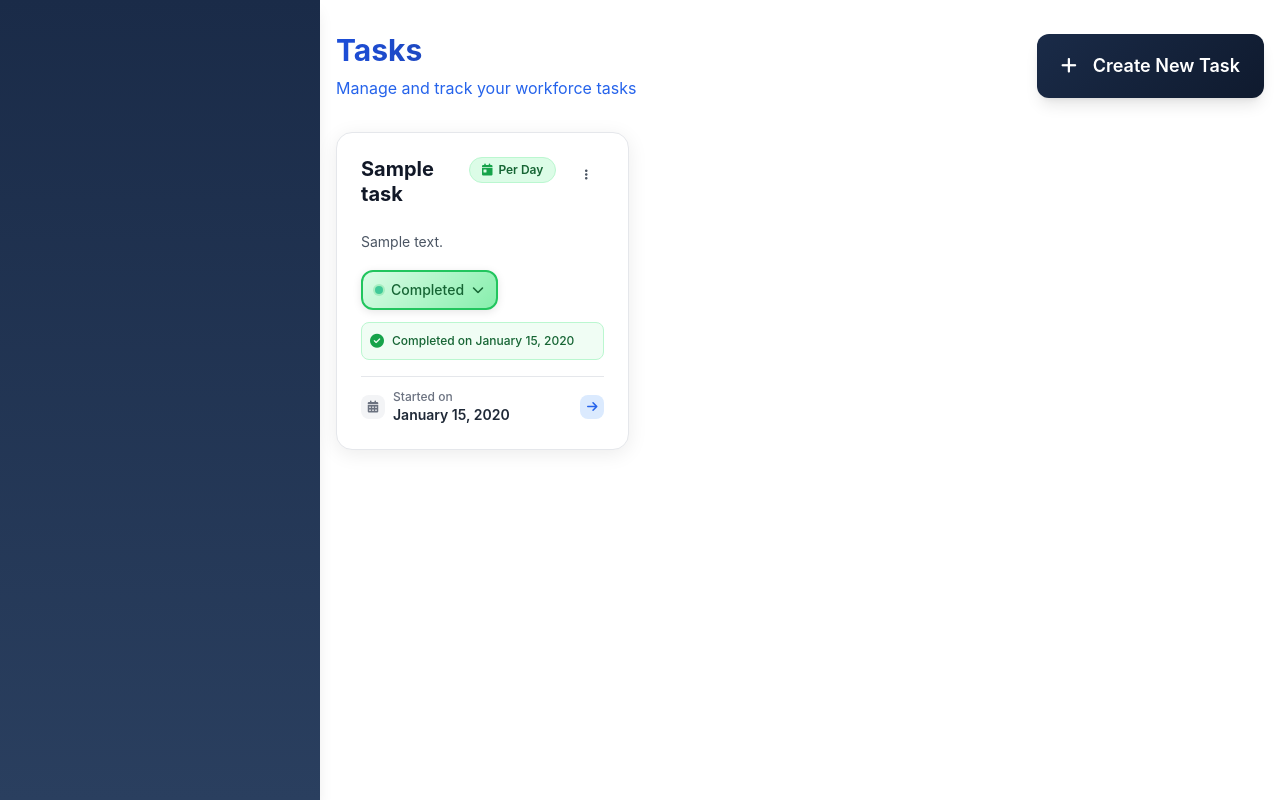
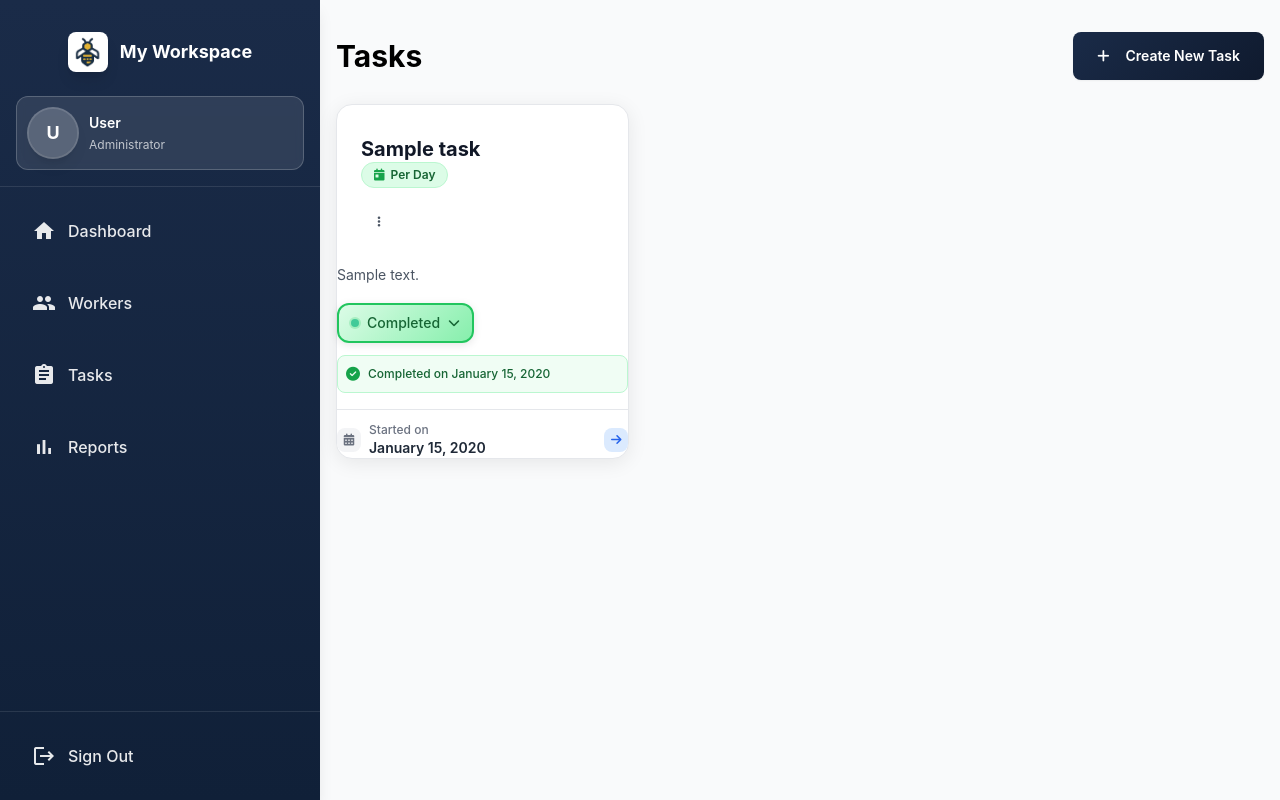
Before and after one commit to markmwape/Casual-Worker-Manager_Company-Setup-Form, a Flask app: template templates/tasks.html in a window 1280 px wide. Run offline with Flask 3, Linux system fonts and the light colour scheme; tables that the repository leaves empty hold one stand-in row (values such as "Sample post"); the template is opened without the code that fills it: values that come from a table or form of the project are taken from there, most other values are stand-ins (such as "Sample title", 1, 10 or a date in 2020); some libraries are stand-ins or nearby versions.

Commit message:
fix: Simplify tasks page layout by removing unnecessary container and improving header structure

```diff
--- a/templates/tasks.html
+++ b/templates/tasks.html
@@ -5,12 +5,6 @@
 {% block head %}
 <style>
     /* Task-specific styles */
-    .tasks-container {
-        background: #ffffff;
-        min-height: 100vh;
-        width: 100%;
-    }
-
     .task-card {
         transition: all 0.3s cubic-bezier(0.4, 0, 0.2, 1);
         border: 1px solid rgba(255, 255, 255, 0.2);
@@ -120,30 +114,26 @@
         </svg>
     </label>
 </div>
-
-<div class="tasks-container">
-    <div class="container mx-auto px-4 py-8 max-w-6xl">
-        <!-- Desktop header and actions -->
-        <div class="flex flex-col sm:flex-row sm:justify-between sm:items-center gap-4 mb-8">
-            <div>
-                <h1 class="text-3xl font-bold bg-gradient-to-r from-blue-700 to-blue-900 bg-clip-text text-transparent mb-2">Tasks</h1>
-                <p class="text-blue-600">Manage and track your workforce tasks</p>
-            </div>
-            <button onclick="openAddTaskModal()" class="btn btn-primary btn-lg shadow-lg hover:shadow-xl transition-all duration-200 rounded-xl">
+<div class="container mx-auto px-4 w-full max-w-6xl pt-8">
+    <div class="flex flex-col sm:flex-row sm:justify-between sm:items-center gap-4 mb-6">
+        <h1 class="text-3xl font-bold text-black">Tasks</h1>
+        <div class="flex flex-col sm:flex-row gap-2 w-full sm:w-auto">
+            <button onclick="openAddTaskModal()" class="btn btn-primary w-full sm:w-auto">
                 <i class="fas fa-plus mr-2"></i>Create New Task
             </button>
+        </div>
     </div>
 
     <!-- Tasks Grid -->
     <div class="grid grid-cols-1 sm:grid-cols-2 lg:grid-cols-2 xl:grid-cols-3 gap-6">
         {% for task in tasks %}
-            <div class="group relative" onclick="navigateToTask(event, {{ task.id|tojson }})" data-payment-type="{{ task.payment_type|tojson }}" data-task-id="{{ task.id|tojson }}">
+        <div class="group relative" onclick="navigateToTask(event, {{ task.id|tojson }})" data-payment-type={{ task.payment_type|tojson }} data-task-id={{ task.id|tojson }}>
             <div class="task-card bg-white rounded-2xl border border-gray-200 overflow-visible transform hover:-translate-y-1 cursor-pointer">
                 <div class="p-6">
                     <!-- Header with Title, Badge, and Menu -->
                     <div class="flex justify-between items-start mb-4">
                         <div class="flex-1 min-w-0 mr-3">
-                                <div class="flex flex-wrap items-start gap-2 mb-2">
+                            <div class="flex flex-wrap items-start gap-2 mb-2"></div>
                                 <h2 class="text-xl font-bold text-gray-900 break-words flex-1 leading-tight">{{ task.name }}</h2>
                                 <div class="flex gap-2 flex-shrink-0">
                                     {% if task.payment_type == 'per_part' %}
@@ -164,12 +154,12 @@
                             </label>
                             <ul tabindex="0" class="dropdown-content menu p-2 shadow-xl bg-white rounded-xl w-48 text-sm border border-gray-200">
                                 <li>
-                                        <a href='javascript:void(0);' onclick='openEditTaskModal({{ task.id|tojson }}, {{ task.name|tojson }}, {{ task.description|tojson }}, {{ task.start_date.strftime("%Y-%m-%d")|tojson }}, {{ task.payment_type|tojson }}, {{ task.per_part_payout|tojson }}, {{ task.per_part_currency|tojson }}, {{ task.per_day_payout|tojson }}, {{ task.per_day_currency|tojson }})' class="hover:bg-gray-50 py-2">
+                                    <a href="javascript:void(0);" onclick="openEditTaskModal({{ task.id|tojson }}, {{ task.name|tojson }}, {{ task.description|tojson }}, {{ task.start_date.strftime('%Y-%m-%d')|tojson }}, {{ task.payment_type|tojson }}, {{ task.per_part_payout|tojson }}, {{ task.per_part_currency|tojson }}, {{ task.per_day_payout|tojson }}, {{ task.per_day_currency|tojson }})" class="hover:bg-gray-50 py-2">
                                         <i class="fas fa-edit w-4 h-4 text-blue-600"></i>Edit Task
                                     </a>
                                 </li>
                                 <li>
-                                        <a onclick="openDeleteTaskModal({{ task.id|tojson }})" class="text-red-600 hover:bg-red-50 py-2">
+                                    <a href="javascript:void(0);" onclick="openDeleteTaskModal({{ task.id|tojson }})" class="text-red-600 hover:bg-red-50 py-2">
                                         <i class="fas fa-trash-alt w-4 h-4"></i>Delete Task
                                     </a>
                                 </li>
@@ -186,7 +176,7 @@
                     {% if task.payment_type == 'per_part' and task.per_part_payout %}
                     <div class="mb-4 p-3 bg-gradient-to-r from-blue-50 to-blue-100 rounded-xl border border-blue-200">
                         <div class="flex items-center text-blue-800 font-semibold">
-                                <div class="flex-shrink-0 w-8 h-8 bg-blue-200 rounded-lg flex items-center justify-center mr-3">
+                            <div class="flex-shrink-0 w-8 h-8 bg-blue-200 rounded-lg flex items-center justify-center mr-3"></div>
                                 <i class="fas fa-coins text-blue-600 text-sm"></i>
                             </div>
                             <div>
@@ -314,7 +304,6 @@
     {% include 'modals/add_task.html' %}
     {% include 'modals/delete_task.html' %}
     {% include 'modals/edit_task.html' %}
-    </div>
 </div>
 {% endblock %}
 
```
Lines whose indentation alone changed are shown as unchanged.
